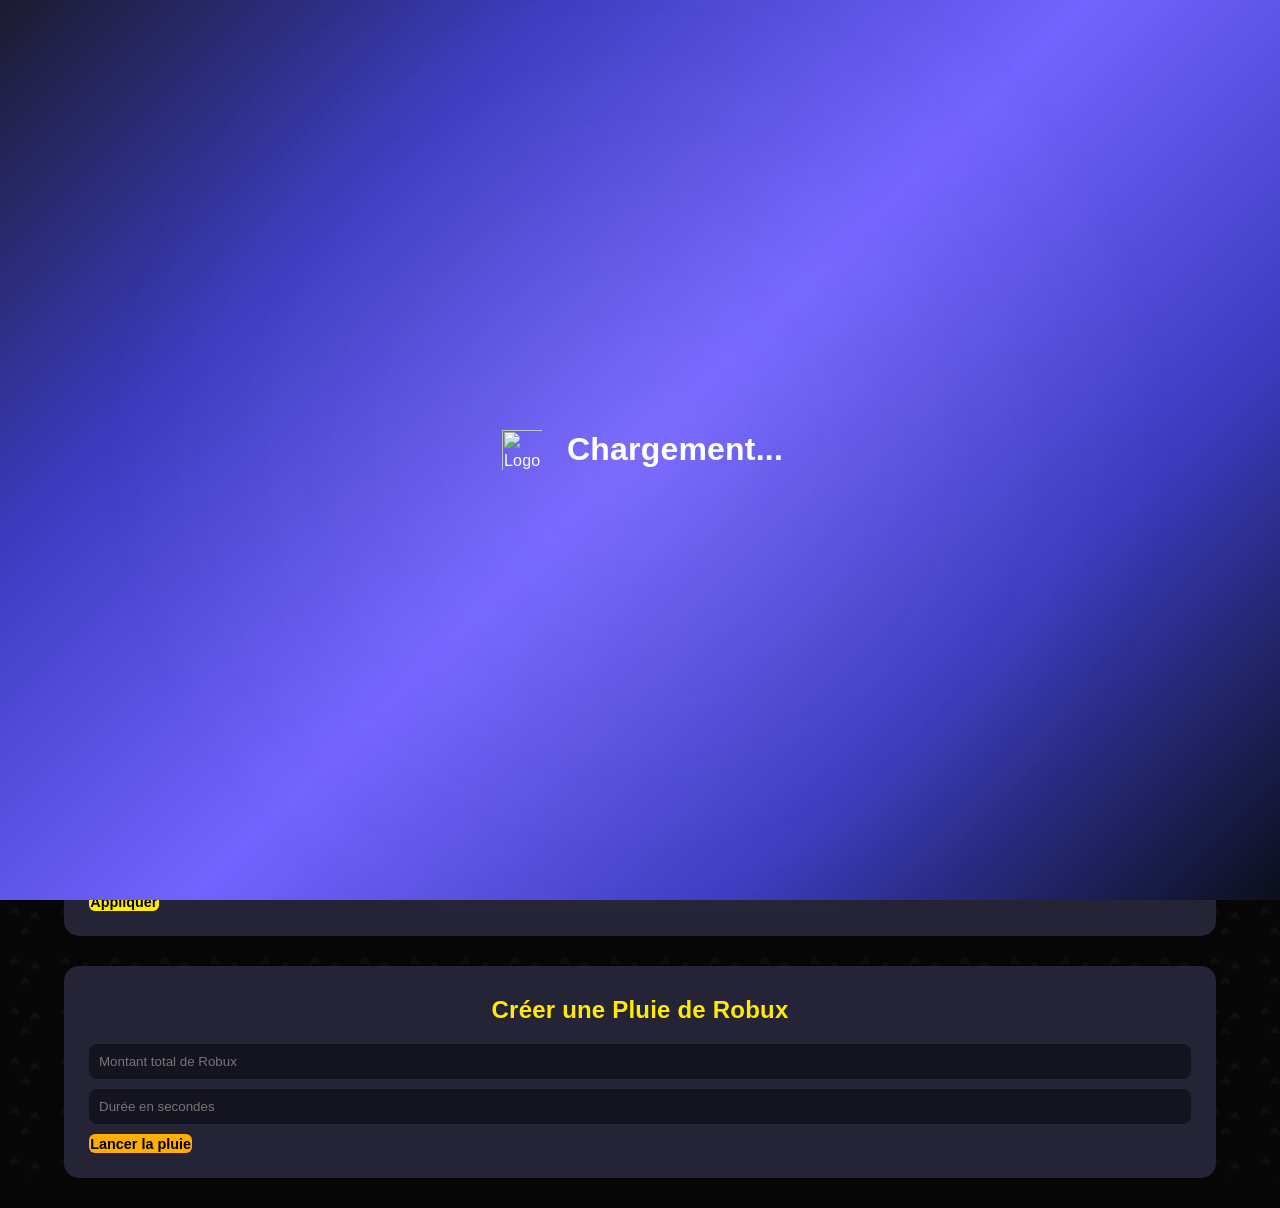
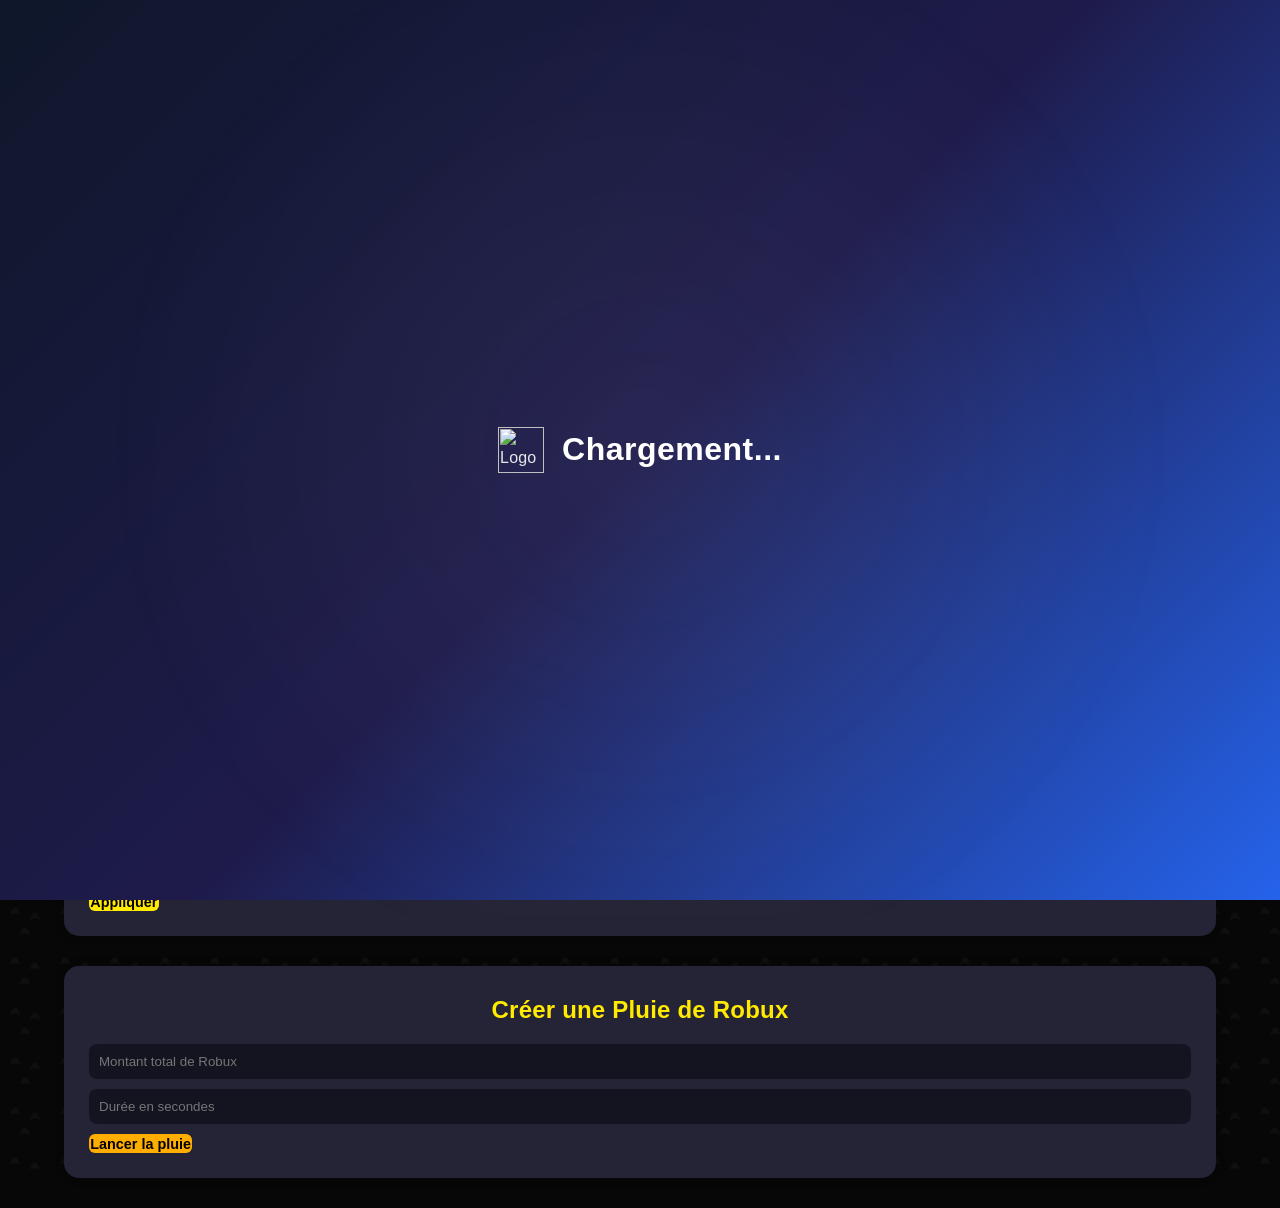

Refactor fade-transition styles and animations

--- a/admin/adminpanel.css
+++ b/admin/adminpanel.css
@@ -64,55 +64,85 @@ body::before {
 /* ------------------------------------------------ */
 
 .fade-transition {
+
   position: fixed;
   inset: 0;
-  display: flex;
-  flex-direction: row;
-  justify-content: center;
-  align-items: center;
-  gap: 20px;
-  background: linear-gradient(135deg, #1b1b2f 0%, #3b3bbf 25%, #7363ff 50%, #3b3bbf 75%, #0b0f1a 100%);
-  color: #fff;
-  transition: transform 0.8s ease, opacity 0.5s ease;
+
   z-index: 9999;
-  opacity: 1;
+
+  display: flex;
+  align-items: center;
+  justify-content: center;
+  gap: 18px;
+
+  background:
+    linear-gradient(
+      135deg,
+      #0f172a,
+      #1e1b4b,
+      #2563eb
+    );
+
+  transition:
+    transform 0.7s cubic-bezier(0.22, 1, 0.36, 1),
+    opacity 0.5s ease;
 }
 
 .fade-transition::before {
-    content: "";
-    position: absolute;
-    inset: 0;
-    background: radial-gradient(circle at center, rgba(255,255,255,0.1), transparent 70%);
-    animation: pulseBG 2s infinite alternate;
+
+  content: "";
+
+  position: absolute;
+  inset: 0;
+
+  background:
+    radial-gradient(
+      circle at center,
+      rgba(255,255,255,0.08),
+      transparent 70%
+    );
+
+  animation: pulseBG 2s infinite alternate;
 }
 
 @keyframes pulseBG {
-    0% { transform: scale(1); opacity: 0.5; }
-    100% { transform: scale(1.1); opacity: 1; }
-}
 
-.fade-transition.active {
-  transform: translateY(0%);
+  from {
+    transform: scale(1);
+    opacity: 0.5;
+  }
+
+  to {
+    transform: scale(1.1);
+    opacity: 1;
+  }
 }
 
 .fade-transition.slide-down {
+
   transform: translateY(100%);
+
   opacity: 0;
+
   pointer-events: none;
 }
 
-.fade-transition img {
-  height: 50px;
-  display: block;
-  margin: 0;
-  padding: 5px;
+.fade-transition .text {
+
+  color: white;
+
+  font-size: clamp(20px, 4vw, 32px);
+
+  font-weight: 600;
+
+  letter-spacing: 0.5px;
 }
 
-.fade-transition .text {
-  text-align: center;
-  font-weight: bolder;
-  font-size: xx-large;
-  color: #ffffff;
+#image {
+
+  width: clamp(34px, 6vw, 46px);
+
+  z-index: 2;
 }
 
 label {
